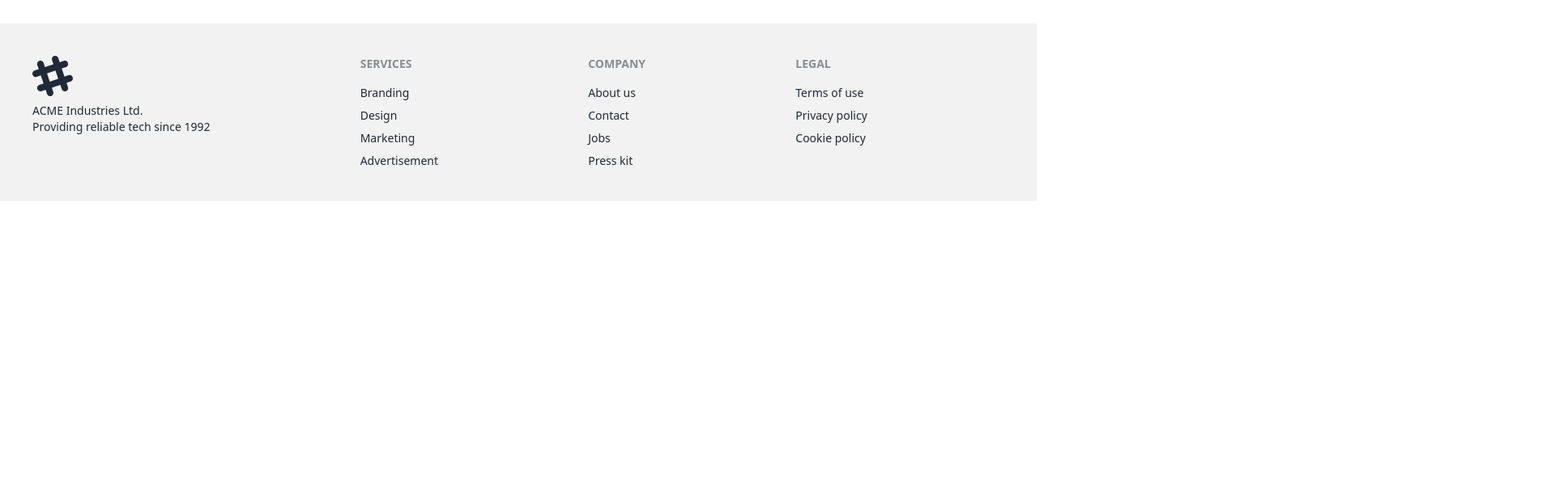
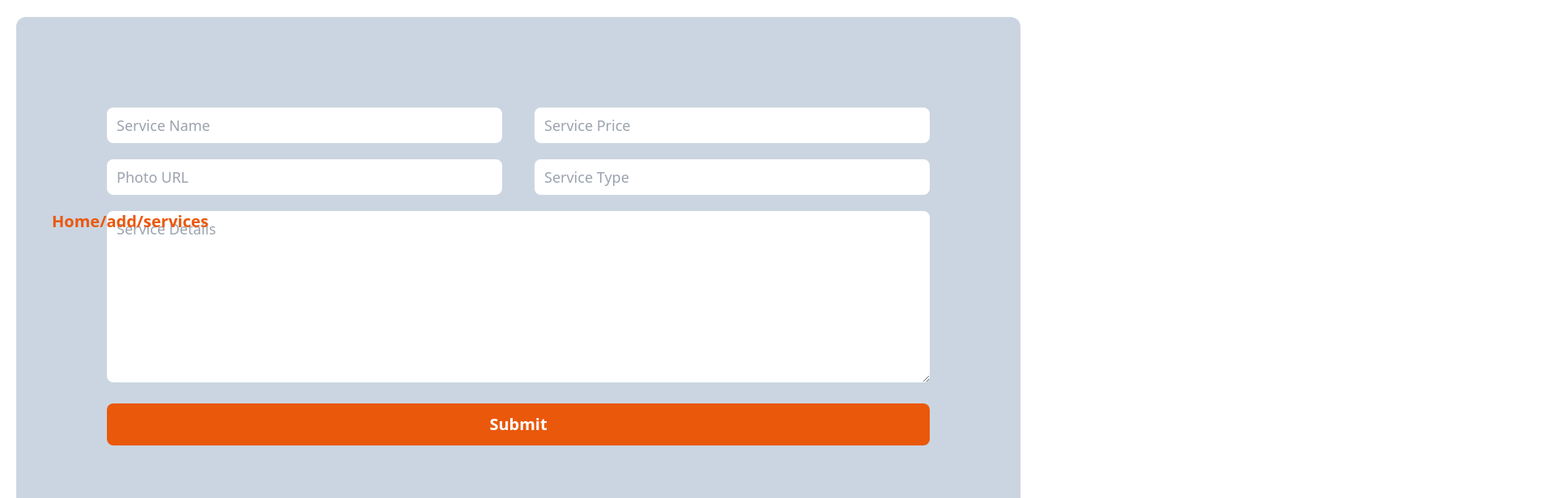
Before and after one commit to Fardin7864/car-doctor-client, a React (Vite) app: page /add/services in a window 1280 px wide. Shown: the part 500-1116 px from the top of the page at 81% size, 1920 px wide, since content can reach past the window. Before the commit the page ends 800 px from the top, so only its background shows below. Built offline with nearby package versions, Linux system fonts and the light colour scheme.

Commit message:
create sheard form

```diff
--- a/package.json
+++ b/package.json
@@ -16,6 +16,7 @@
     "react": "^18.2.0",
     "react-dom": "^18.2.0",
     "react-router-dom": "^6.17.0",
+    "react-toastify": "^9.1.3",
     "sort-by": "^1.2.0"
   },
   "devDependencies": {
--- a/src/admin/Addservices.jsx
+++ b/src/admin/Addservices.jsx
@@ -1,4 +1,5 @@
 import Banner from "../sheared/Banner/Banner";
+import Form from "../sheared/Form/Form";
 
 const Addservices = () => {
     const prop={
@@ -8,6 +9,9 @@ const Addservices = () => {
     return (
         <div className=" w-full mx-auto">
             <Banner props={prop}></Banner>
+            <div className=" px-5 py-5">
+                <Form></Form>
+            </div>
         </div>
     );
 };
--- a/src/main.jsx
+++ b/src/main.jsx
@@ -3,9 +3,25 @@ import ReactDOM from 'react-dom/client'
 import './index.css'
 import { RouterProvider } from 'react-router-dom'
 import MainRoute from './routers/MainRoute/MainRout.jsx'
+import { ToastContainer } from 'react-toastify';
+import 'react-toastify/dist/ReactToastify.css';
 
 ReactDOM.createRoot(document.getElementById('root')).render(
   <React.StrictMode>
+    <ToastContainer
+position="top-right"
+autoClose={5000}
+hideProgressBar={false}
+newestOnTop={false}
+closeOnClick
+rtl={false}
+pauseOnFocusLoss
+draggable
+pauseOnHover
+theme="light"
+/>
+{/* Same as */}
+<ToastContainer />
     <RouterProvider router={MainRoute}></RouterProvider>
   </React.StrictMode>,
 )
--- a/src/sheared/Banner/Banner.jsx
+++ b/src/sheared/Banner/Banner.jsx
@@ -7,7 +7,7 @@ const Banner = ({props}) => {
             <div className=' flex flex-col w-full justify-center'>
                 <img src={img} alt="" />
                 <h3 className=' absolute text-4xl font-bold w-1/3 translate-x-16 text-white'>{name}</h3>
-                <h3 className=' relative text-orange-600 text-xl font-bold tr bottom-8 translate-x-1/2'>{route}</h3>
+                <h3 className=' absolute text-orange-600 text-xl font-bold tr bottom-3 translate-x-16'>{route}</h3>
             </div>
         </div>
     );
--- /dev/null
+++ b/src/sheared/Form/Form.jsx
@@ -0,0 +1,81 @@
+import axios from "axios";
+import { toast } from "react-toastify";
+
+const Form = () => {
+    const handleSubmit = (e) => {
+        e.preventDefault();
+        const service = {
+            name: e.target.name.value,
+            price: e.target.price.value,
+            photo: e.target.photo.value,
+            type: e.target.type.value,
+            details: e.target.details.value
+        }
+        axios.post('http://localhost:5000/services', {service})
+        .then(res => {
+            if (res.data.acknowledged) {
+                toast('🦄 Services add successfully!', {
+                    position: "top-right",
+                    autoClose: 4000,
+                    hideProgressBar: false,
+                    closeOnClick: true,
+                    pauseOnHover: true,
+                    draggable: true,
+                    progress: undefined,
+                    theme: "light",
+                    });
+            }
+        })
+     }
+    return (
+        <div className=" bg-slate-300 p-28 rounded-xl">
+            <form onSubmit={handleSubmit} className=" flex flex-col gap-5">
+                    <div className=" flex gap-10">
+                        <input
+                        type="text"
+                        name="name"
+                        id=""
+                        placeholder="Service Name"
+                        className=" py-2 px-3 text-lg w-full rounded-lg"
+                        />
+                        <input
+                        type="text"
+                        name="price"
+                        id=""
+                        placeholder="Service Price"
+                        className=" py-2 px-3 text-lg w-full rounded-lg"
+                        />
+                    </div>
+                    <div className=" flex gap-10">
+                        <input
+                        type="text"
+                        name="photo"
+                        id=""
+                        placeholder="Photo URL"
+                        className=" py-2 px-3 text-lg w-full rounded-lg"
+                        />
+                        <input
+                        type="text"
+                        name="type"
+                        id=""
+                        placeholder="Service Type"
+                        className=" py-2 px-3 text-lg w-full rounded-lg"
+                        />
+                    </div>
+                    <div>
+                    <textarea
+                    name="details"
+                    id=""
+                    cols="140"
+                    rows="7"
+                    className=" py-2 px-3 text-lg w-full rounded-lg"
+                    placeholder="Service Details"
+                    ></textarea>
+                    </div>
+                    <button type="submit" className=" w-full bg-orange-600 text-white font-semibold p-3 rounded-lg text-xl">Submit</button>
+            </form>
+        </div>
+    );
+};
+
+export default Form;
```
Also changed, not shown: 1 other file (tests, documents, lock files or other folders).
